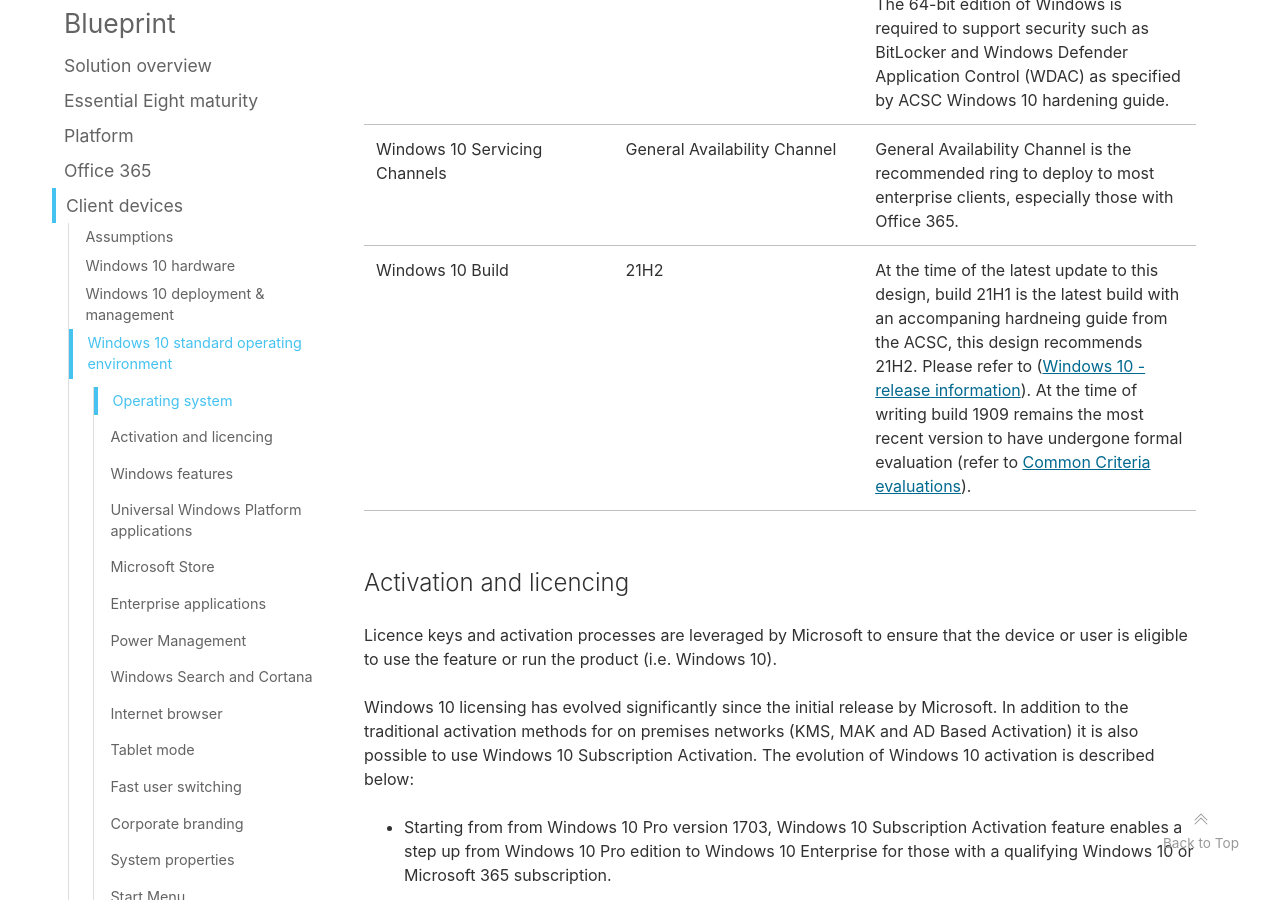
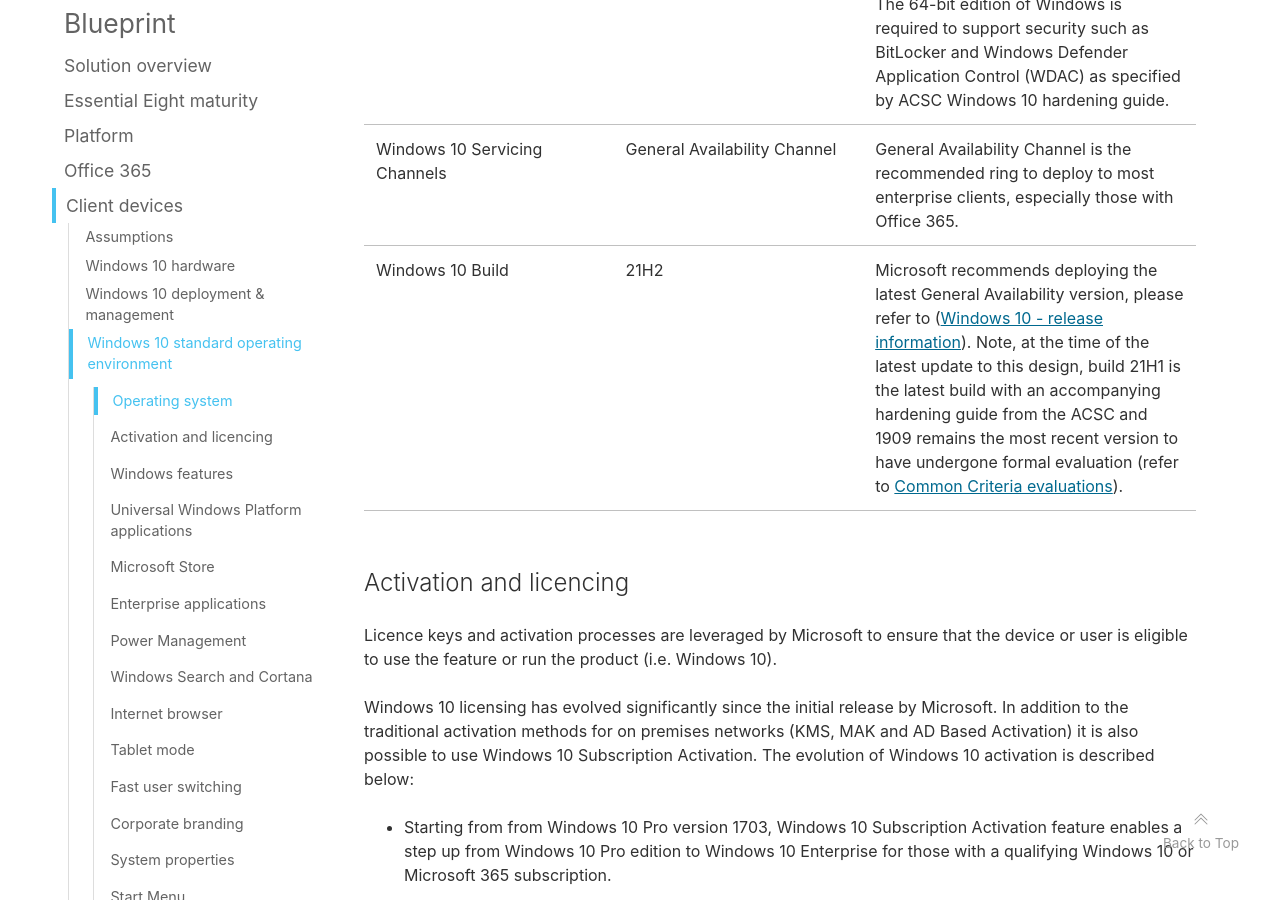
Before and after one commit to ASD-Blueprint/desktop.gov.au, a Jekyll site: the page built from blueprint/client-devices.md, in a window 1280 px wide and 900 px high, scrolled down 13878 px. Built offline with Jekyll 4.4.1, drawn with Linux system fonts in a browser that asks for light colours; comment, search, counter and statistics services are not loaded.

Commit message:
Update client-devices.md
Minor edit from peer review.

```diff
--- a/blueprint/client-devices.md
+++ b/blueprint/client-devices.md
@@ -240,7 +240,7 @@
 --- | --- | ---
 Windows 10 Edition | Windows 10 Enterprise 64-bit | Enterprise is required to support BitLocker.<br>The 64-bit edition of Windows is required to support security such as BitLocker and Windows Defender Application Control (WDAC) as specified by ACSC Windows 10 hardening guide.
 Windows 10 Servicing Channels | General Availability Channel | General Availability Channel is the recommended ring to deploy to most enterprise clients, especially those with Office 365.
-Windows 10 Build | 21H2 | At the time of the latest update to this design, build 21H1 is the latest build with an accompaning hardneing guide from the ACSC, this design recommends 21H2. Please refer to ([Windows 10 - release information](https://docs.microsoft.com/en-us/windows/release-health/release-information)). At the time of writing build 1909 remains the most recent version to have undergone formal evaluation (refer to [Common Criteria evaluations](https://www.commoncriteriaportal.org/products/)).
+Windows 10 Build | 21H2 | Microsoft recommends deploying the latest General Availability version, please refer to ([Windows 10 - release information](https://docs.microsoft.com/en-us/windows/release-health/release-information)). Note, at the time of the latest update to this design, build 21H1 is the latest build with an accompanying hardening guide from the ACSC and 1909 remains the most recent version to have undergone formal evaluation (refer to [Common Criteria evaluations](https://www.commoncriteriaportal.org/products/)).
 
 ### Activation and licencing
 
```
